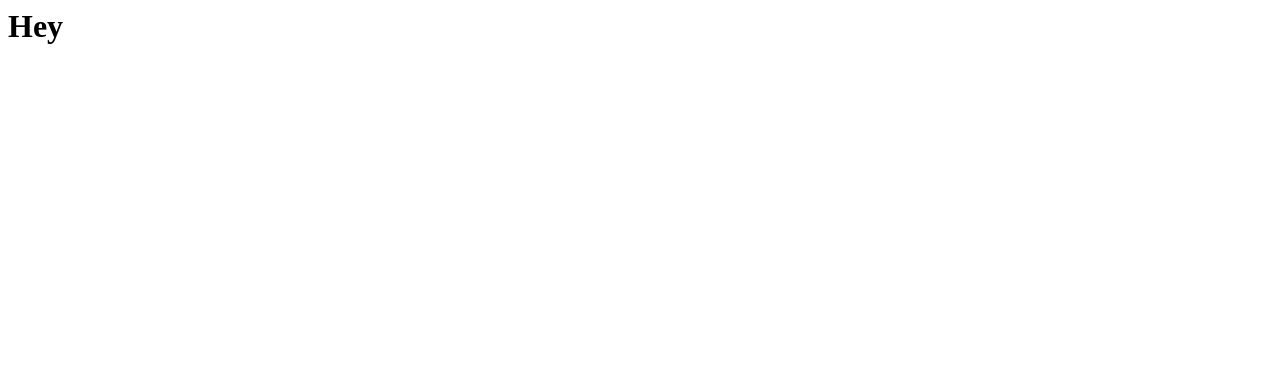
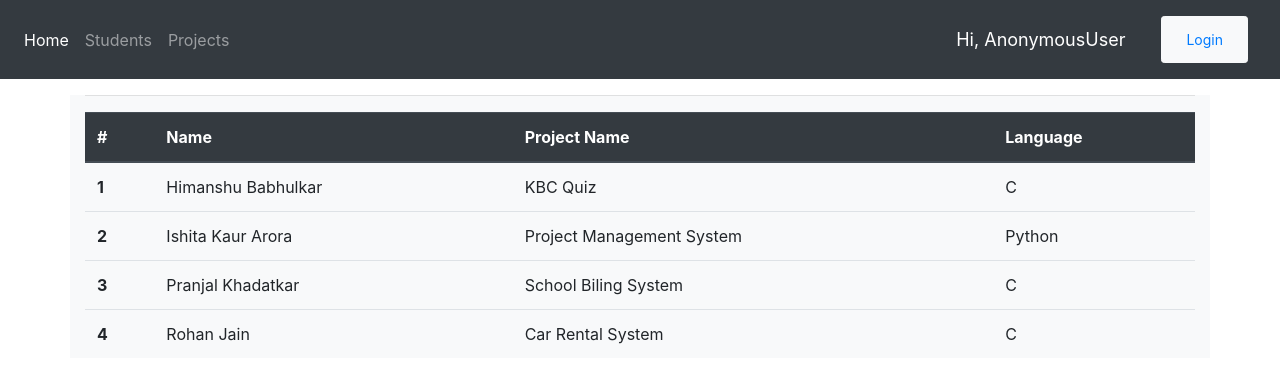
Before and after one commit to ishita2108/Project_management, a Django app: page / in a window 1280 px wide. Before the commit the part shown is almost empty. Shown: the top 383 px of the page. Run offline with Django 3.2, Linux system fonts and the light colour scheme; data comes from the database, SQL or seed files in the repository; both versions use the stored data as it was after the commit; some libraries are stand-ins or nearby versions.

Commit message:
Home Page Table

```diff
--- a/app/admin.py
+++ b/app/admin.py
@@ -1,4 +1,5 @@
 from django.contrib import admin
 from .models import Student, Project
 # Register your models here.
-admin.site.register(Student,Project)
+admin.site.register(Student)
+admin.site.register(Project)
--- a/app/models.py
+++ b/app/models.py
@@ -7,6 +7,9 @@ class Project(models.Model):
     description = models.TextField(blank=True, null=True)
     date_created = models.DateTimeField(auto_now_add=True, null=True)
 
+    def __str__(self):
+        return self.name
+
 
 class Student(models.Model):
     name = models.CharField(max_length=30)
@@ -14,5 +17,8 @@ class Student(models.Model):
     enroll = models.CharField(max_length=12)
     date_created = models.DateTimeField(auto_now_add=True, null=True)
 
+    class Meta:
+        ordering = ['name']
+
     def __str__(self):
         return self.name
--- a/app/views.py
+++ b/app/views.py
@@ -1,7 +1,20 @@
 from django.shortcuts import render
 from django.http import HttpResponse
+from .models import Student, Project
 
 # Create your views here.
 def home_view(request):
-    print("was here")
-    return render(request, 'home.html')
+    students = Student.objects.all()
+    projects = Project.objects.all()
+
+    stu = []
+    for index, student in enumerate(students):
+        stu_dict={}
+        stu_dict['index'] = index+1
+        stu_dict['student']= student
+        proj= student.project.all().first()
+        stu_dict['project'] = proj
+        stu.append(stu_dict)
+    print(stu)
+    context = {'students':stu, 'projects':projects}
+    return render(request, 'home.html', context)
--- /dev/null
+++ b/templates/base.html
@@ -0,0 +1,21 @@
+<!DOCTYPE html>
+<html lang="en">
+<head>
+    <meta charset="UTF-8">
+    <meta name="viewport" content="width=device-width, initial-scale=1.0">
+    <link rel="stylesheet" href="https://stackpath.bootstrapcdn.com/bootstrap/4.5.2/css/bootstrap.min.css" integrity="sha384-JcKb8q3iqJ61gNV9KGb8thSsNjpSL0n8PARn9HuZOnIxN0hoP+VmmDGMN5t9UJ0Z" crossorigin="anonymous">
+    <title>Project Management</title>
+</head>
+<body>
+    {% include 'navbar.html' %}
+    <div class="container bg-light">
+    {% block content %}
+
+    {% endblock content %}
+    </div>
+    <script src="https://code.jquery.com/jquery-3.3.1.slim.min.js" integrity="sha384-q8i/X+965DzO0rT7abK41JStQIAqVgRVzpbzo5smXKp4YfRvH+8abtTE1Pi6jizo" crossorigin="anonymous"></script>
+    <script src="https://cdnjs.cloudflare.com/ajax/libs/popper.js/1.14.7/umd/popper.min.js" integrity="sha384-UO2eT0CpHqdSJQ6hJty5KVphtPhzWj9WO1clHTMGa3JDZwrnQq4sF86dIHNDz0W1" crossorigin="anonymous"></script>
+    <script src="https://stackpath.bootstrapcdn.com/bootstrap/4.3.1/js/bootstrap.min.js" integrity="sha384-JjSmVgyd0p3pXB1rRibZUAYoIIy6OrQ6VrjIEaFf/nJGzIxFDsf4x0xIM+B07jRM" crossorigin="anonymous"></script>
+
+</body>
+</html>
--- a/templates/home.html
+++ b/templates/home.html
@@ -1 +1,29 @@
-<h1>Hey</h1>
+{% extends 'base.html' %}
+
+{% block content %}
+<hr>
+<table class="table table-hover">
+    <thead class="thead-dark">
+      <tr>
+        <th scope="col">#</th>
+        <th scope="col">Name</th>
+        <th scope="col">Project Name</th>
+        <th scope="col">Language</th>
+      </tr>
+    </thead>
+    <tbody>
+        {% for student in students %}
+      <tr>
+        <th scope="row">{{student.index}}</th>
+        <td>{{student.student.name}}</td>
+        <td>{{student.project.name}}</td>
+        <td>{{student.project.language}}</td>
+      </tr>
+      {% endfor %}
+    </tbody>
+  </table>
+
+
+  </table>
+
+{% endblock  %}
--- /dev/null
+++ b/templates/navbar.html
@@ -0,0 +1,40 @@
+<style>
+    .hello-msg{
+      font-size: 18px;
+      color: #fff;
+      margin-right: 20px;
+    }
+  </style>
+
+  <nav class="navbar navbar-expand-lg navbar-dark bg-dark">
+
+    <button class="navbar-toggler" type="button" data-toggle="collapse" data-target="#navbarNav" aria-controls="navbarNav" aria-expanded="false" aria-label="Toggle navigation">
+      <span class="navbar-toggler-icon"></span>
+    </button>
+    <div class="collapse navbar-collapse" id="navbarNav">
+      <ul class="navbar-nav">
+        <li class="nav-item active">
+          <a class="nav-link" href="/">Home</a>
+        </li>
+        <li class="nav-item">
+          <a class="nav-link" href="#">Students</a>
+        </li>
+        <li class="nav-item">
+          <a class="nav-link" href="#">Projects</a>
+        </li>
+      </ul>
+    </div>
+    <span class="hello-msg" style="text-transform: capitalize">Hi, {{ request.user }}</span>
+    <div class="navbar navbar-light bg-dark">
+      {% if request.user.is_authenticated %}
+      <li class="nav-item btn btn-light">
+        <a class="nav-link" href="#">Logout</a>
+      </li>
+      {% else %}
+      <li class="nav-item  btn btn-sm btn-light">
+        <a class="nav-link" href="#">Login</a>
+      </li>
+
+      {% endif %}
+    </div>
+  </nav>
```
Also changed, not shown: db.sqlite3.
